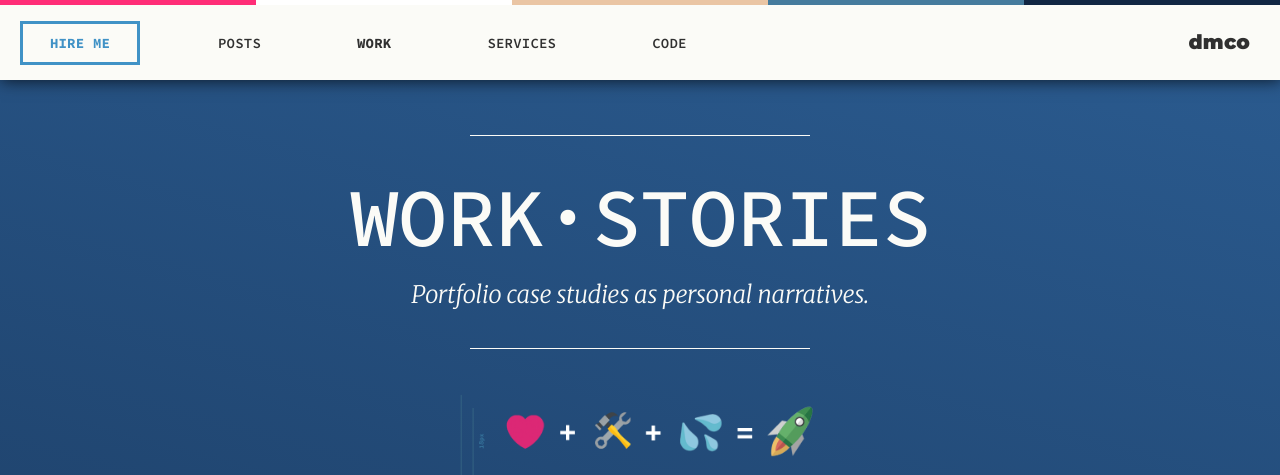
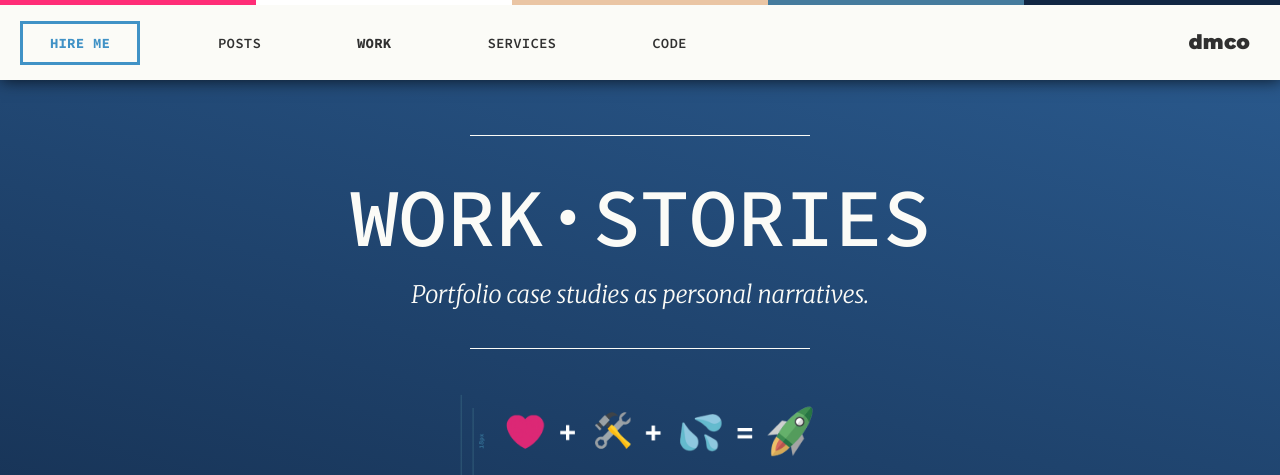
Before and after one commit to middletond/dmco, a Jekyll site: the page built from work/index.html, in a window 1280 px wide and 1400 px high. Shown: the top 475 px of the window. Built offline with Jekyll 4.4.1, drawn with Linux system fonts in a browser that asks for light colours; grey boxes are pictures that could not be loaded.

Commit message:
Make work page gradient look better

```diff
--- a/_sass/_pages.scss
+++ b/_sass/_pages.scss
@@ -131,6 +131,9 @@
 			margin-bottom: -15px;
 		}
 	}
+	section.dark-section {
+		background: linear-gradient(15deg, $navy 0%, $navy 80%, $darkblue 100%);
+	}
 	section.transitional-content .content {
 		margin-top: -340px;
 	}
```
